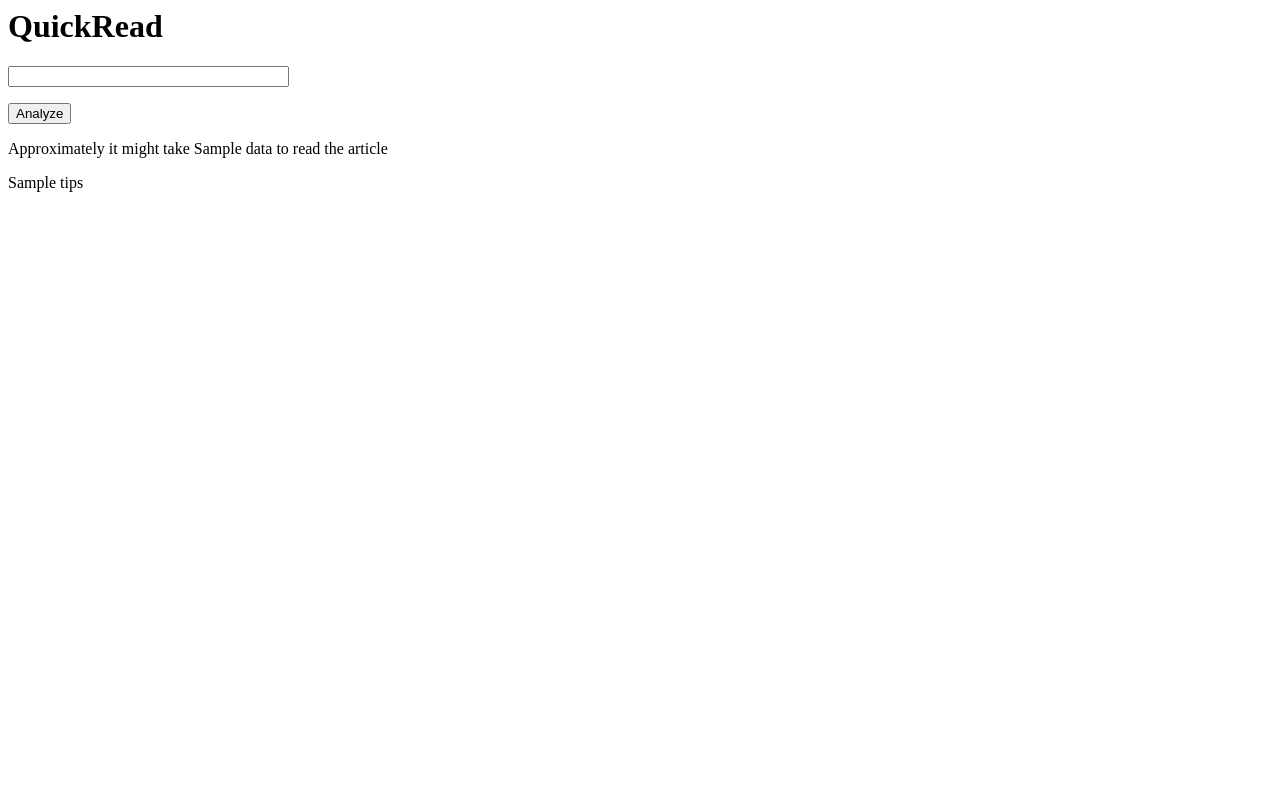
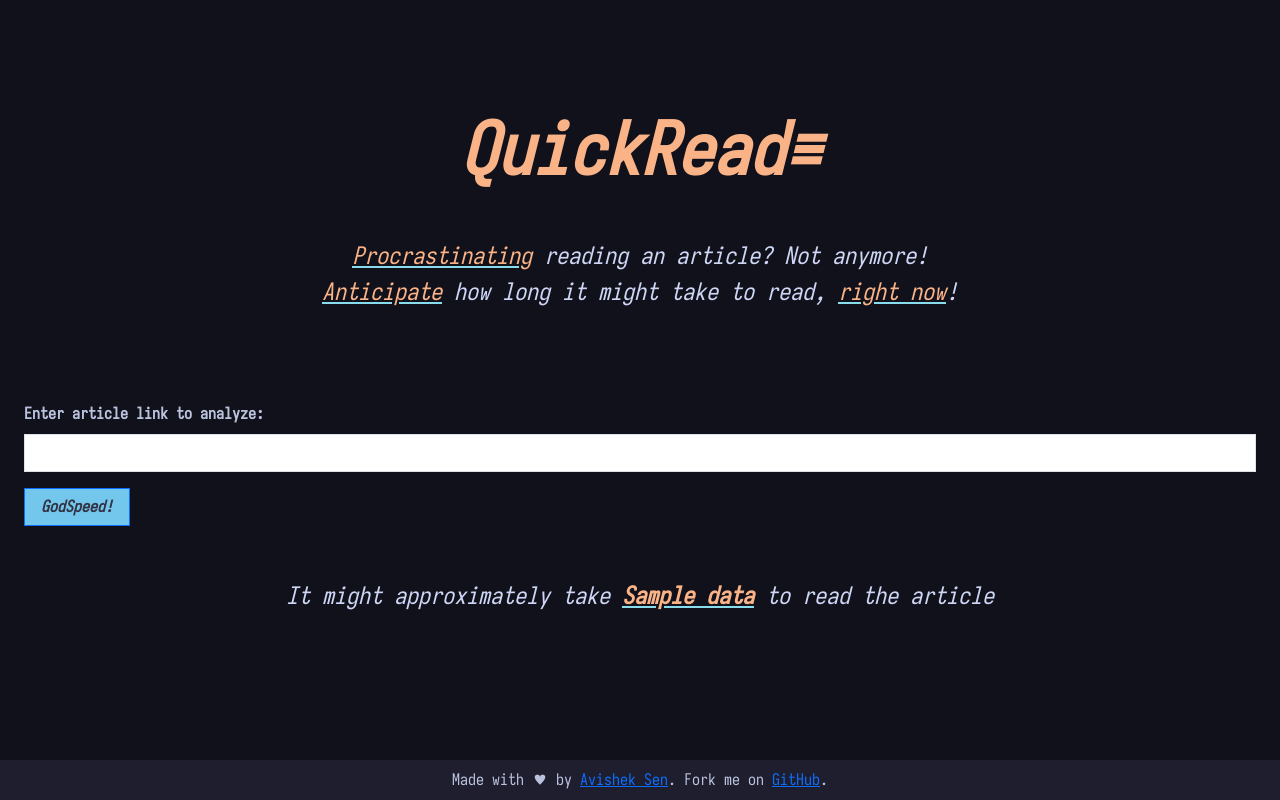
Before and after one commit to x0rzavi/QuickRead, a Flask app: template app/templates/form.html in a window 1280 px wide. Run offline with Flask 2, Linux system fonts and the light colour scheme; the template is opened without the code that fills it: values that come from a table or form of the project are taken from there, most other values are stand-ins (such as "Sample title", 1, 10 or a date in 2020); some libraries are stand-ins or nearby versions; some web fonts are replaced.

Commit message:
app: modify looks and feels

```diff
--- a/app/forms.py
+++ b/app/forms.py
@@ -1,7 +1,7 @@
 from flask_wtf import FlaskForm
 from wtforms import StringField, SubmitField
-from wtforms.validators import DataRequired
+from wtforms.validators import DataRequired, InputRequired
 
 class AnalyzeForm(FlaskForm):
-    url = StringField('URL', validators=[DataRequired()])
-    submit = SubmitField('Analyze')
+    url = StringField('Enter article link to analyze:', validators=[InputRequired()])
+    submit = SubmitField('GodSpeed!')
--- /dev/null
+++ b/app/static/iosevka/iosevka.css
@@ -0,0 +1,8 @@
+@font-face {
+	font-family: 'Iosevka Web';
+	font-display: swap;
+	font-weight: 400;
+	font-stretch: normal;
+	font-style: normal;
+	src: url('ttf/iosevka-regular.ttf') format('truetype'), url('woff2/iosevka-regular.woff2') format('woff2');
+}
--- /dev/null
+++ b/app/static/styles.css
@@ -0,0 +1,81 @@
+* {
+    font-family: 'Iosevka Web';
+}
+
+body {
+    background-color: rgb(17, 17, 27);
+    color: rgb(205, 214, 244);
+}
+
+#app_name, #app_desc {
+    font-style: italic;
+    font-weight: bold;
+    text-align: center;
+    font-size: 4.5em;
+    padding: 1.5em 1em 0em;
+    color: rgb(250, 179, 135);
+}
+
+#app_desc {
+    color: rgb(205, 214, 244);
+    font-size: 1.5em;
+    font-weight: 100;
+    padding-bottom: 1.5em;
+}
+
+#analysis {
+    padding: 1.5em 1em 1.5em;
+    font-size: 1.5em;
+    font-style: italic;
+    text-align: center;
+    color: rgb(205, 214, 244);
+}
+
+#analysis_error {
+    color: rgb(243, 139, 168);
+    padding: 1.5em;
+    font-size: 1.5em;
+    /* font-style: italic; */
+    text-align: center;
+}
+
+#underline {
+    color: rgb(137, 220, 235);
+}
+
+#bold {
+    color: rgb(250, 179, 135);
+}
+
+nav {
+    background-color: rgb(30, 30, 46);
+    color: rgb(186, 194, 222);
+}
+
+form {
+    padding: 2.5em 1.5em 1em;
+}
+
+#submit {
+    font-style: italic;
+    color: rgb(49, 50, 68);
+    --bs-btn-bg: rgb(116, 199, 236);
+    --bs-btn-hover-bg: rgb(137, 180, 250);
+    /* padding-left: 1em; */
+}
+
+.form-label {
+    /* display: none; */
+    font-weight: bold;
+    color: rgb(186, 194, 222);
+}
+
+.btn-primary, .form-control {
+    border-radius: 0%;
+    font-weight: 1000;
+    padding-left: 1em;
+    padding-right: 1em;
+    /* --bs-btn-bg: rgb(64, 64, 64);
+    --bs-btn-border-color: rgb(102, 102, 102);
+    --bs-btn-hover-bg: rgb(39, 124, 221); */
+}
--- a/app/templates/base.html
+++ b/app/templates/base.html
@@ -1,10 +1,40 @@
 <!-- Base > Looks > Form -->
 
-<html>
+<!doctype html>
+<html lang="en">
     <head>
+        <meta charset="UTF-8">
+        <meta name="viewport" content="width=device-width, initial-scale=1">
         <title>QuickRead</title>
+
+        {{ bootstrap.load_css() }}
+        <link rel="stylesheet" href="/static/styles.css">
+        <link rel="stylesheet" href="/static/iosevka/iosevka.css">
     </head>
     <body>
-        {% block looks %}{% endblock %}
+        <h1 id="app_name"> QuickRead☰ </h1>
+        <p id="app_desc">
+            <u id="underline"><b id="bold">Procrastinating</b></u> reading an article? Not anymore!<br>
+            <u id="underline"><b id="bold">Anticipate</b></u> how long it might take to read, <u id="underline"><b id="bold">right now</b></u>!
+        </p>
+
+        {% block form %}{% endblock %}
+
+        {% if data != 'error' %}
+        <p id="analysis">It might approximately take <u id="underline"><b id="bold">{{ data }}</b></u> to read the article</p>
+        {% else %}
+        <p id="analysis_error">Oops! some error might have crept in.<br>Please re-check article link.</p>
+        {% endif %}
+
+        <!-- <p>{{ tips }}</p> -->
+
+        <nav class="navbar fixed-bottom">
+            <div class="mx-auto">
+                Made with ❤ by <a href="https://github.com/x0rzavi"> Avishek Sen</a>.
+                Fork me on <a href="https://github.com/x0rzavi/QuickRead">GitHub</a>.
+            </div>
+        </nav>
+
+        {{ bootstrap.load_js() }}
     </body>
 </html>
--- a/app/templates/form.html
+++ b/app/templates/form.html
@@ -1,14 +1,14 @@
-{% extends "looks.html" %}
+{% extends "base.html" %}
+{% from 'bootstrap5/form.html' import render_form %}
+<!-- {% from 'bootstrap5/form.html' import render_field %} -->
 
 {% block form %}
-    <form action="" method="post" novalidate>
-        {{ form.hidden_tag() }}
-        <p>
-            {{ form.url(size=32) }}
-            {% for error in form.url.errors %}
-            <span style="color: red;">[{{ error }}]</span>
-            {% endfor %}
-        </p>
-        <p>{{ form.submit() }}</p>
+    <form method="post" novalidate>
+        <!-- {{ form.csrf_token }}
+        <div class="row g-3">
+            <div class="col">{{ render_field(form.url) }}</div>
+            <div class="col">{{ render_field(form.submit) }}</div> -->
+            {{ render_form(form) }}
+        </div>
     </form>
 {% endblock %}
--- a/app/templates/looks.html
+++ /dev/null
@@ -1,8 +0,0 @@
-{% extends "base.html" %}
-
-{% block looks %}
-    <h1>QuickRead</h1>
-    {% block form %}{% endblock %}
-    <p>Approximately it might take {{ data }} to read the article</p>
-    <p>{{ tips }}</p>
-{% endblock %}
```
Also changed, not shown: app/static/iosevka/woff2/iosevka-regular.woff2 (added), 1 other file.
